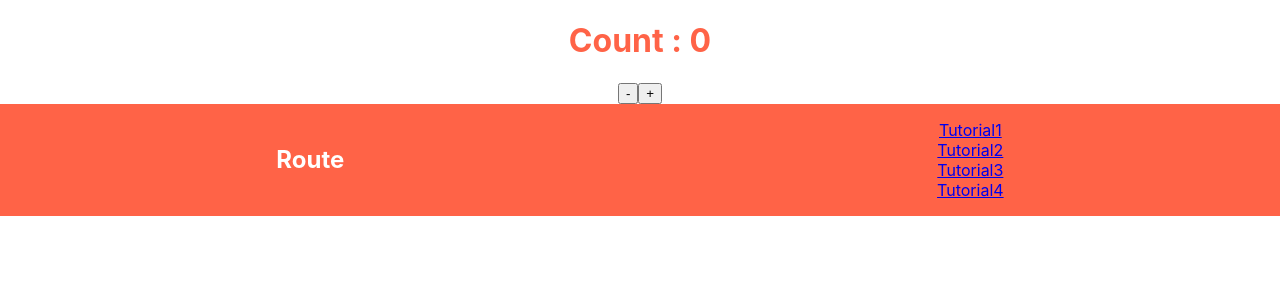
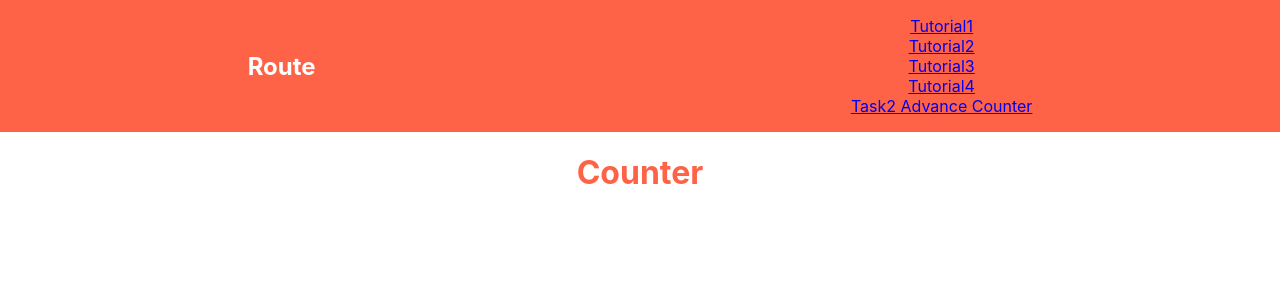
Before and after one commit to sameersheikh2/React-hooks, a React (Create React App) app: page /task2 in a window 1280 px wide. Shown: the top 300 px of the page. Built offline with nearby package versions, Linux system fonts and the light colour scheme.

Commit message:
add task2 route

```diff
--- a/src/App.js
+++ b/src/App.js
@@ -2,7 +2,7 @@ import React from "react";
 import "./App.css";
 import Indx from "./Components/Routers/Route-page";
 import { BrowserRouter as Router, Route } from "react-router-dom";
-import Counter from "./Components/Input/count";
+import Counter from "./Components/Input/task2";
 import Tutorial1 from "./Components/Routers/Tutorial1";
 import Tutorial2 from "./Components/Routers/Tutorial2";
 import Tutorial3 from "./Components/Routers/Tutorial3";
@@ -11,13 +11,13 @@ import Tutorial4 from "./Components/Routers/Tutorial4";
 function App() {
   return (
     <div className="App">
-      <Counter />
       <Router>
         <Indx />
-        <Route path="/Tutorial1" component={Tutorial1} />
+        <Route path="/Tutorial1" component={Tutorial2} />
         <Route path="/Tutorial2" component={Tutorial2} />
         <Route path="/Tutorial3" component={Tutorial3} />
         <Route path="/Tutorial4" component={Tutorial4} />
+        <Route path="/task2" component={Counter} />
       </Router>
     </div>
   );
--- a/src/Components/Input/count.js
+++ b/src/Components/Input/count.js
@@ -3,7 +3,7 @@ import React, { useState } from "react";
 const Counter = () => {
   const [count, setCount] = useState(0);
 
-  const onDecrement = (e) => {
+  const onDecrement = () => {
     setCount(count - 1);
   };
   const onIncrement = (e) => {
--- /dev/null
+++ b/src/Components/Input/task2.js
@@ -0,0 +1,6 @@
+import React from "react";
+
+const Counter = () => {
+  return <h1>Counter</h1>;
+};
+export default Counter;
--- a/src/Components/Routers/Route-page.js
+++ b/src/Components/Routers/Route-page.js
@@ -18,6 +18,9 @@ function Indx() {
         <Link to="/Tutorial4">
           <li>Tutorial4</li>
         </Link>
+        <Link to="/task2">
+          <li>Task2 Advance Counter</li>
+        </Link>
       </ul>
     </nav>
   );
```
Also changed, not shown: src/Components/Input/count2.js (added, +20 -0 lines), 1 other file (tests, documents, lock files or other folders).
